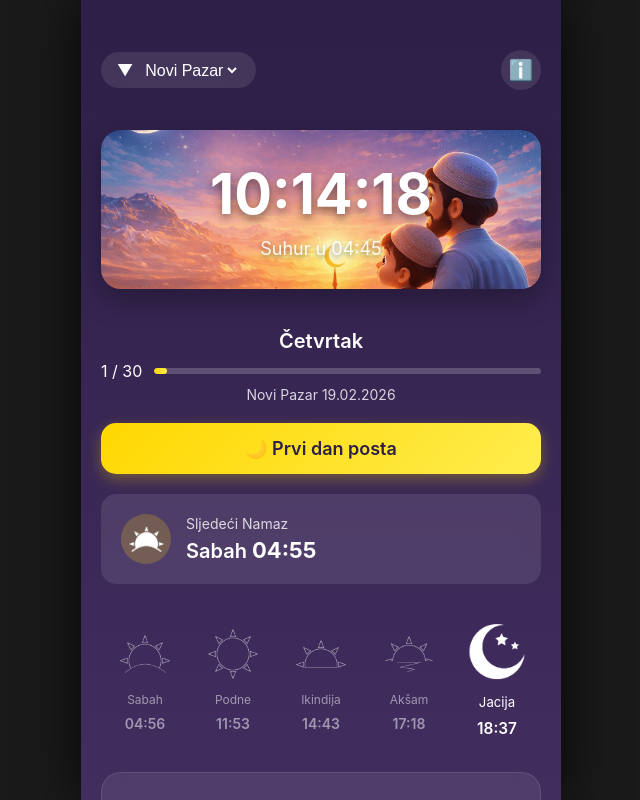
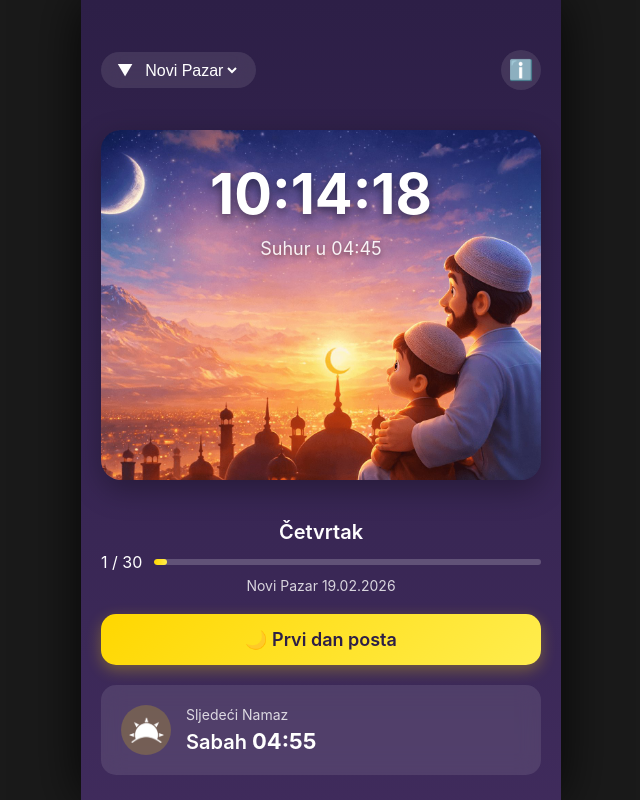
Before and after one commit to ramcevicadis/ramadan-app, a React (Create React App) app: page / in a window 1280 px wide. Shown: the whole page, without its empty margins (319-959 px from the left). Built offline with nearby package versions, Linux system fonts and the light colour scheme.

Commit message:
Update App.css

```diff
--- a/src/styles/App.css
+++ b/src/styles/App.css
@@ -179,6 +179,7 @@ body {
   background-position: center;
   border-radius: 20px;
   padding: 30px 20px;
+  min-height: 350px;
   text-align: center;
   box-shadow: 0 10px 30px rgba(0, 0, 0, 0.3);
   position: relative;
```
